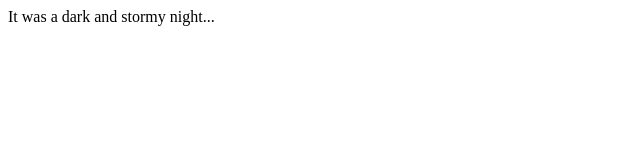
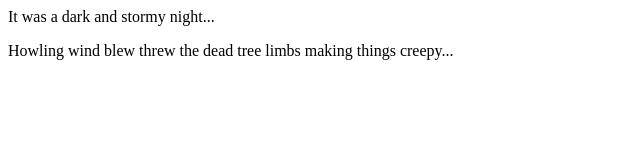
Before and after one commit to jackpg09/fireside-story, a plain HTML site: page index.html in a window 1280 px wide. Shown: the whole page, without its empty margins (0-640 px from the left). Drawn offline with Linux system fonts and the light colour scheme.

Commit message:
added second line of story

```diff
--- a/index.html
+++ b/index.html
@@ -1,5 +1,8 @@
 <html>
+
   <body>
     <p>It was a dark and stormy night...</p>
+    <p>Howling wind blew threw the dead tree limbs making things creepy...</p>
   </body>
+
 </html>
```
